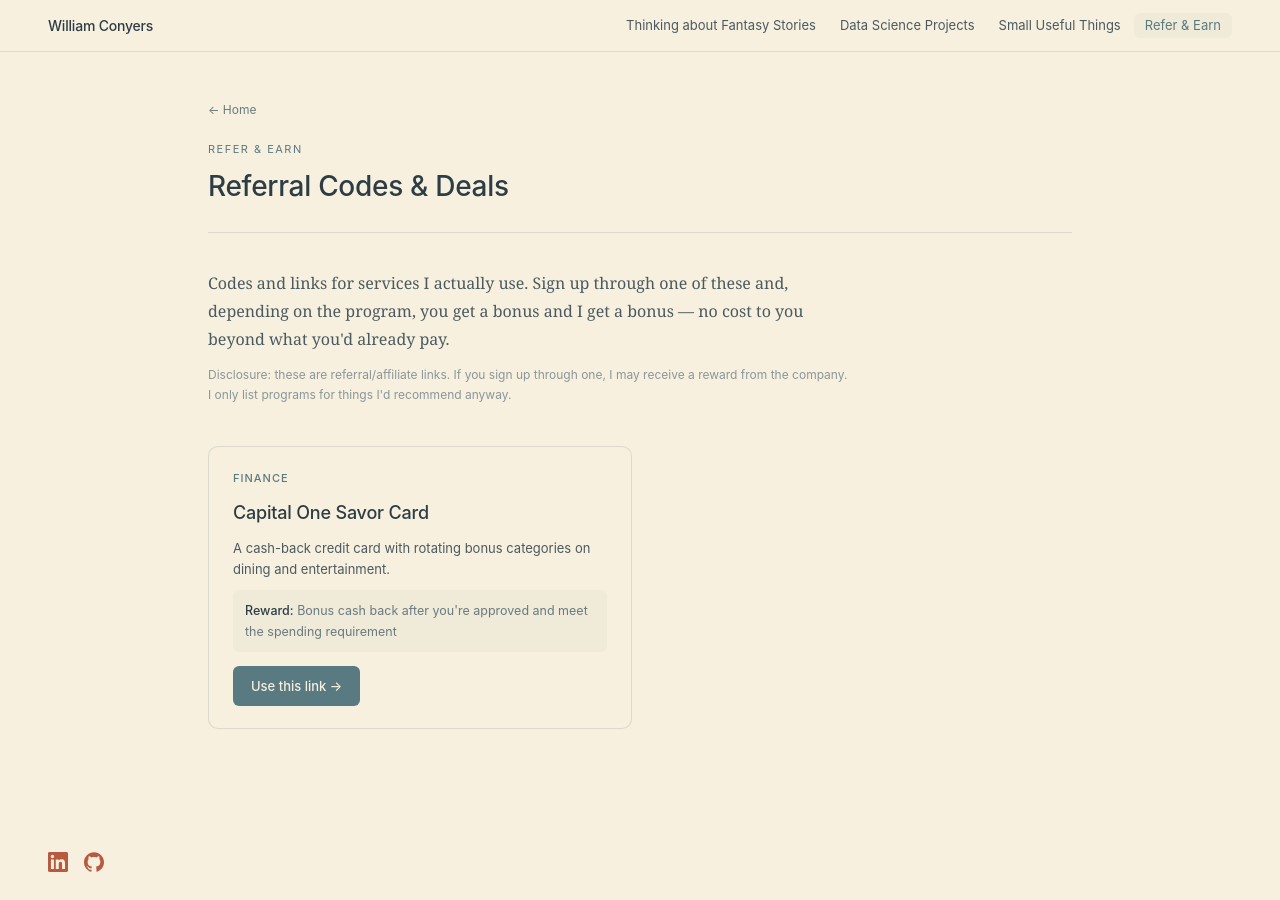
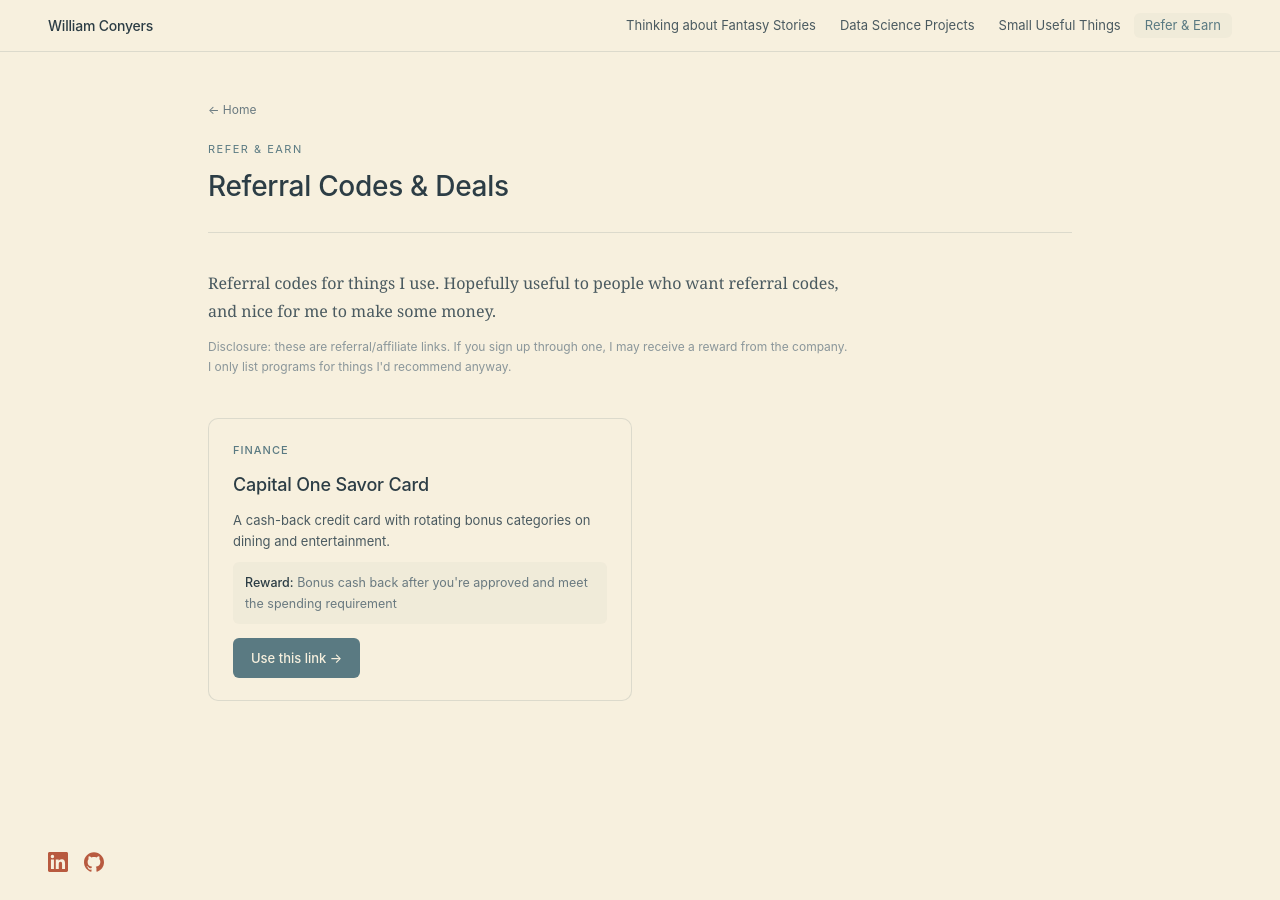
Before and after one commit to WilliamConyers/WilliamConyers.github.io, a Jekyll site: the page built from refer/index.html, in a window 1280 px wide. Built offline with Jekyll 4.4.1, drawn with Linux system fonts in a browser that asks for light colours.

Commit message:
Simplify Refer & Earn intro copy
Co-Authored-By: Claude Sonnet 5 <noreply@anthropic.com>

```diff
--- a/refer/index.html
+++ b/refer/index.html
@@ -12,7 +12,7 @@ extra_css:
   <h1 class="section-heading">Referral Codes & Deals</h1>
 </header>
 
-<p class="refer-intro">Codes and links for services I actually use. Sign up through one of these and, depending on the program, you get a bonus and I get a bonus — no cost to you beyond what you'd already pay.</p>
+<p class="refer-intro">Referral codes for things I use. Hopefully useful to people who want referral codes, and nice for me to make some money.</p>
 <p class="refer-disclosure">Disclosure: these are referral/affiliate links. If you sign up through one, I may receive a reward from the company. I only list programs for things I'd recommend anyway.</p>
 
 <div class="referral-grid">
```
